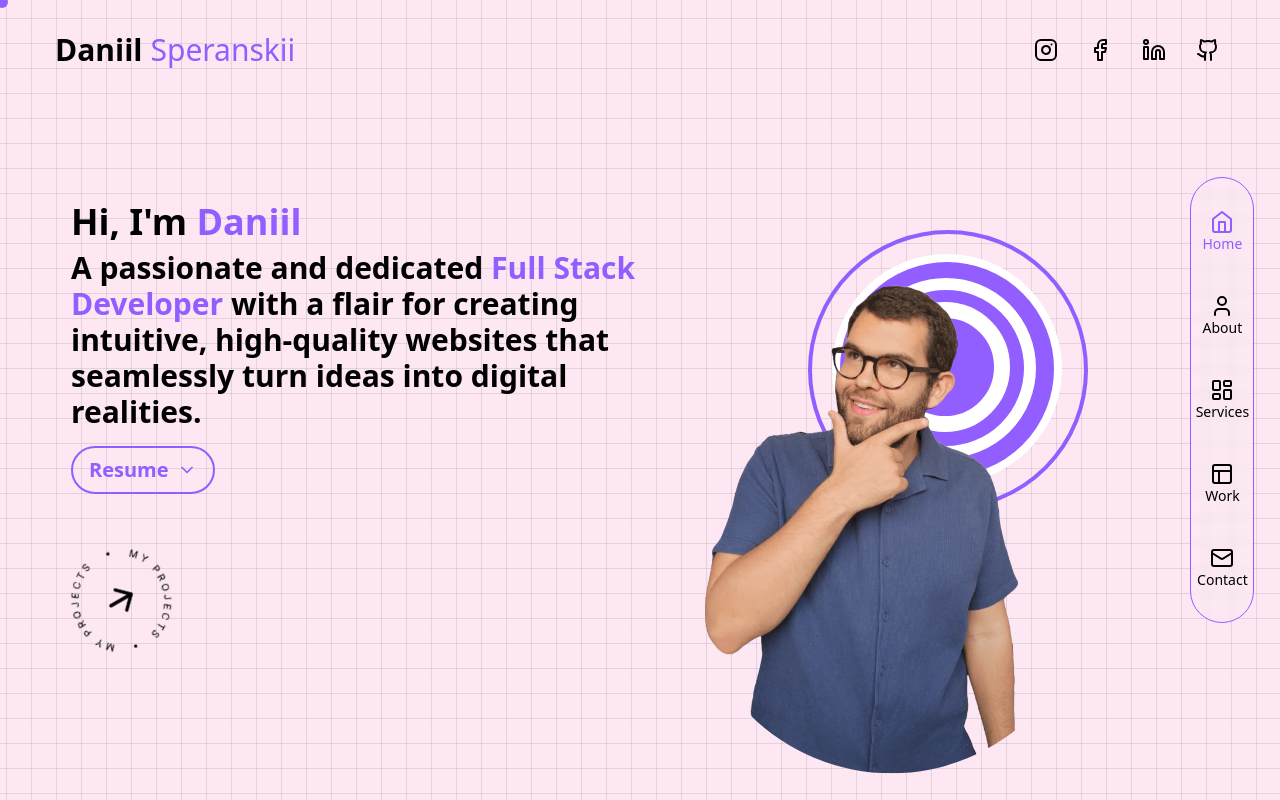
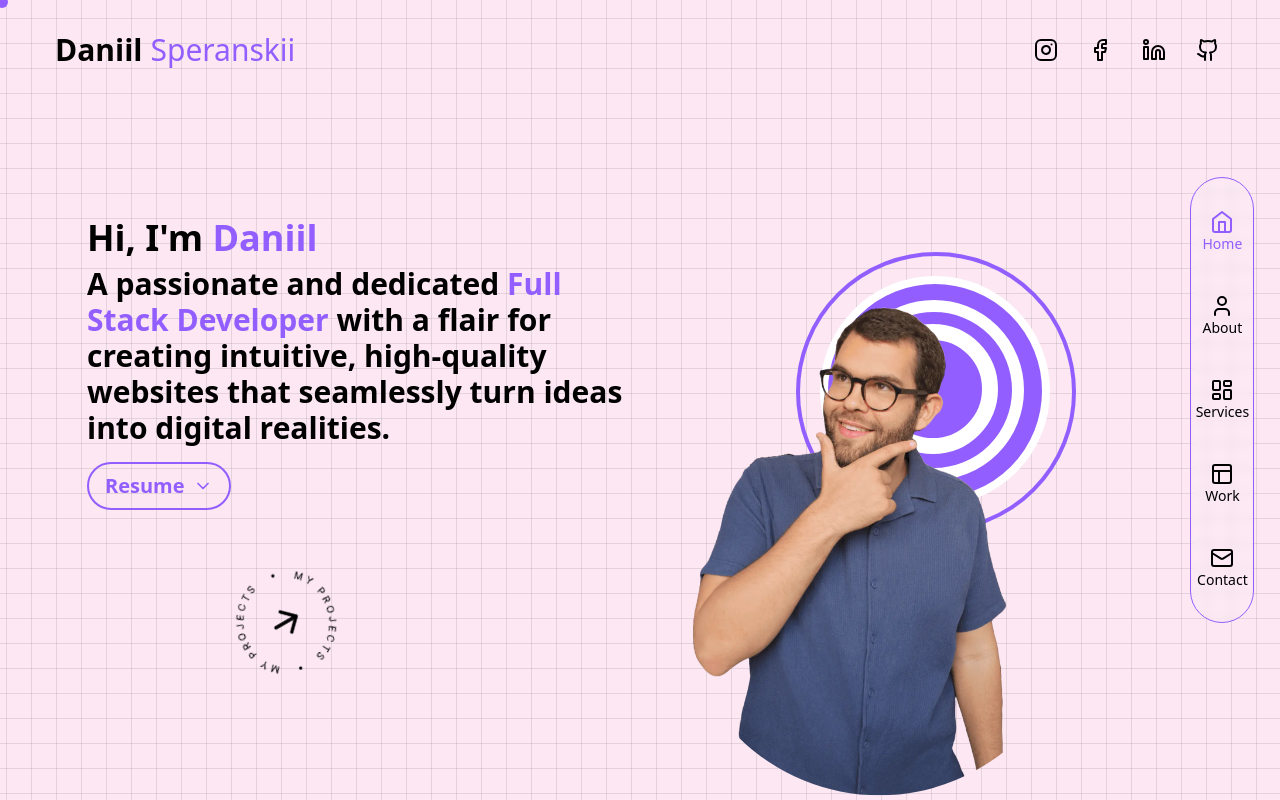
Before and after one commit to Danieldo1/portfolio-next, a Next.js app: page / in a window 1280 px wide. Built offline with nearby package versions, Linux system fonts and the light colour scheme.

Commit message:
i hope this is fixed

```diff
--- a/src/app/page.js
+++ b/src/app/page.js
@@ -125,7 +125,7 @@ export default function Home() {
     hidden: { x: 100, opacity: 0, rotate: 10 },
     visible: {
       x: 0,
-      y: 50,
+      y: -50,
       opacity: 1,
       rotate: 0,
       transition: { duration: 0.7, ease: "easeOut", delay: 0.5 },
@@ -136,7 +136,7 @@ export default function Home() {
     hidden: { x: -100, opacity: 0, rotate: 100 },
     visible: {
       x: 0,
-      y: 50,
+      y: -50,
       opacity: 1,
       rotate: -30,
       transition: { duration: 0.7, ease: "easeOut", delay: 0.7 },
@@ -164,22 +164,18 @@ const handleClick = () => {
     <PageTransitionWrapper>
       <motion.main
     ref={mainRef}
-        className="grid md:grid-cols-2 container mx-auto h-fit overflow-hidden"
+    className="grid md:grid-cols-2 container mx-auto min-h-screen overflow-hidden fixed "
     variants={containerVariants}
     initial="hidden"
     animate="visible"
     exit="exit"
   >
-
-        <div className="z-10 lg:mt-20 ">
-          <h1 ref={headingRef} className="text-4xl  font-bold mb-2">
-            <span>Hi,</span> <span>I&apos;m</span>{" "}
+    <div className="z-[5px] lg:mt-20 p-4">
+      <h1 ref={headingRef} className="text-4xl font-bold mb-2">
+        <span>Hi,</span> <span>I'm</span>{" "}
         <span className="text-accent">Daniil</span>
       </h1>
-          <motion.p
-            variants={itemVariants}
-            className="text-2xl md:text-3xl font-bold"
-          >
+      <motion.p variants={itemVariants} className="text-2xl md:text-3xl font-bold">
         A passionate and dedicated{" "}
         <span className="text-accent">Full Stack Developer</span> with a
         flair for creating intuitive, high-quality websites that seamlessly
@@ -188,7 +184,7 @@ const handleClick = () => {
       <ResumeDropdown />
     </div>
     <motion.div
-          className="flex justify-center items-center absolute top-[30%] md:top-[15%] lg:top-[10%] xl:top-[15%] right-0 md:right-[5%] lg:right-[10%] xl:right-[15%] z-0 "
+      className="flex justify-center items-center absolute top-[30%] md:top-[15%] lg:top-[10%] xl:top-[15%] right-0 md:right-[5%] lg:right-[10%] xl:right-[15%] z-0"
       variants={imageVariants}
     >
       <motion.div
@@ -218,7 +214,7 @@ const handleClick = () => {
           width={400}
           height={400}
           priority
-              className="rounded-full z-1 select-none overflow pointer-events-none"
+          className="rounded-full z-1 select-none pointer-events-none"
         />
       </div>
     </motion.div>
@@ -226,24 +222,21 @@ const handleClick = () => {
       onClick={handleClick}
       ref={containerRef}
       variants={leftImageVariants}
-          className="absolute bottom-[25%] hidden md:block"
+      className="absolute bottom-[25%] hidden md:block left-[15%] w-[100px] h-[100px] cursor-pointer"
     >
-          <div
-            ref={spinRef}
-            className="spin-container  left-[15%] w-[100px] h-[100px] cursor-pointer"
-          >
+      <div ref={spinRef} className="spin-container w-full h-full relative">
         <Image
           src="/rounded-text.png"
           alt="Spinning text"
           fill
           priority
-              className="invert z-1 select-none  pointer-events-none"
+          className="invert z-1 select-none pointer-events-none"
         />
       </div>
       <div>
         <ArrowRight
           ref={arrowRef}
-              className="icon absolute  top-1/2 left-1/2 -translate-x-1/2 -translate-y-1/2 w-[40px] h-[40px]"
+          className="icon absolute top-1/2 left-1/2 -translate-x-1/2 -translate-y-1/2 w-[40px] h-[40px]"
         />
       </div>
     </motion.button>
```
Lines whose indentation alone changed are shown as unchanged.
